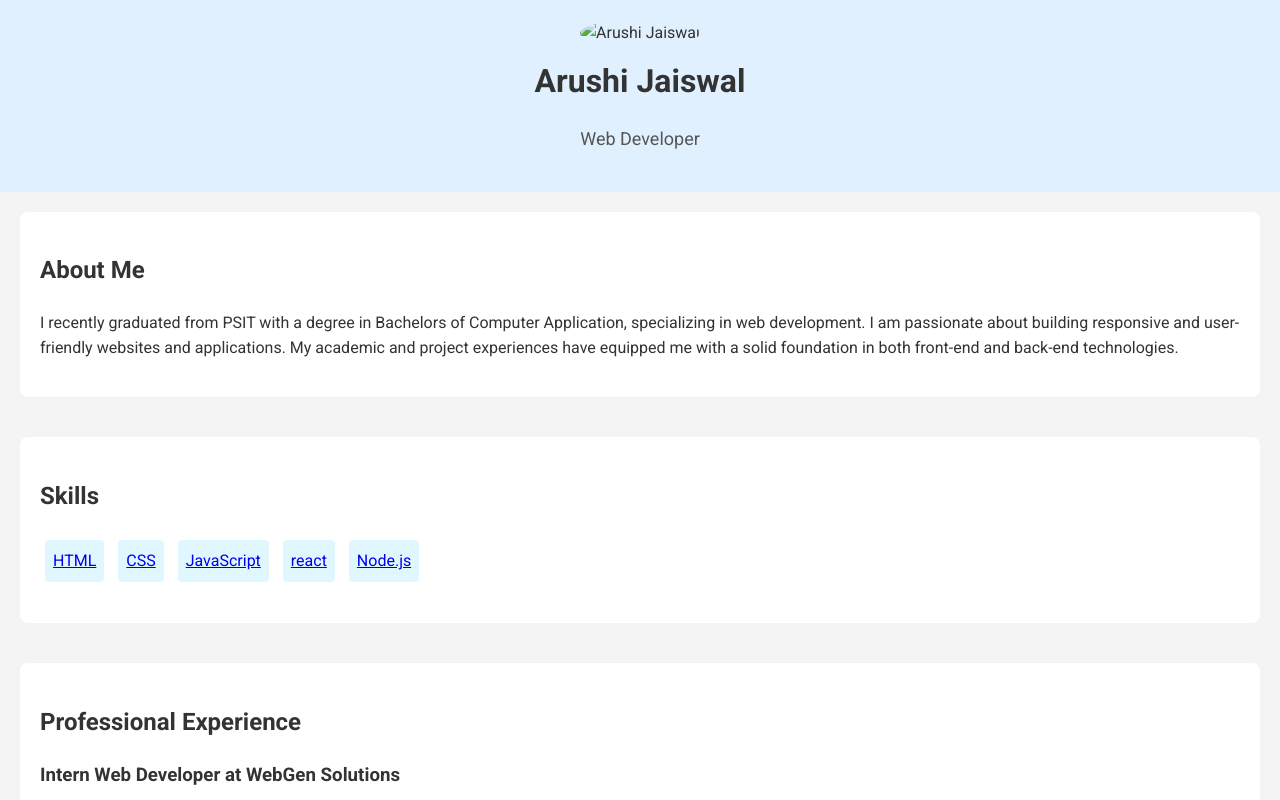
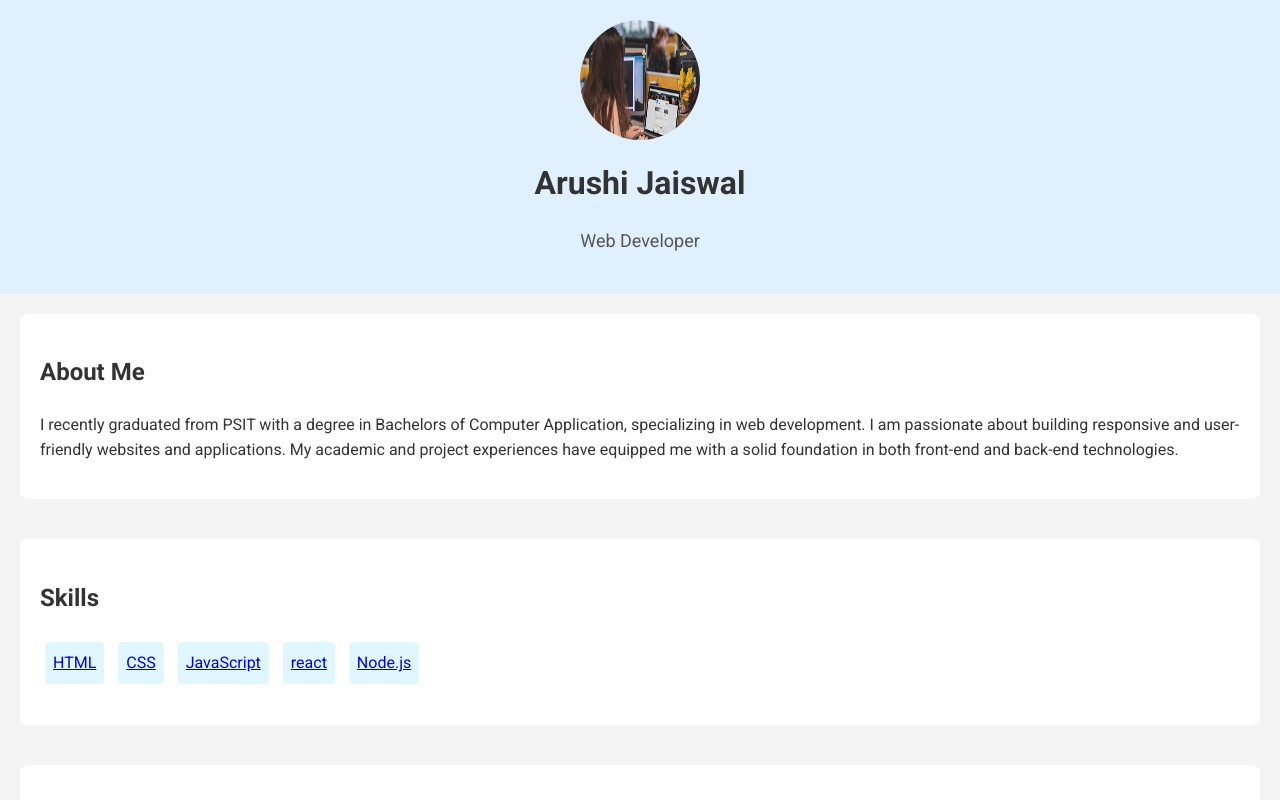
Before and after one commit to Arushijaiswal673/My_Portfolio, a plain HTML site: page index.html in a window 1280 px wide. Shown: the top 800 px of the page. Drawn offline with Linux system fonts and the light colour scheme.

Commit message:
update inde.html

```diff
--- a/index.html
+++ b/index.html
@@ -9,7 +9,7 @@
 </head>
 <body>
   <header>
-      <img src="my pic.jpg" alt="Arushi Jaiswal">
+      <img src="developer.jpeg" alt="Arushi Jaiswal">
             <h1>Arushi Jaiswal</h1>
       <p> Web Developer</p>
   </header>
```
